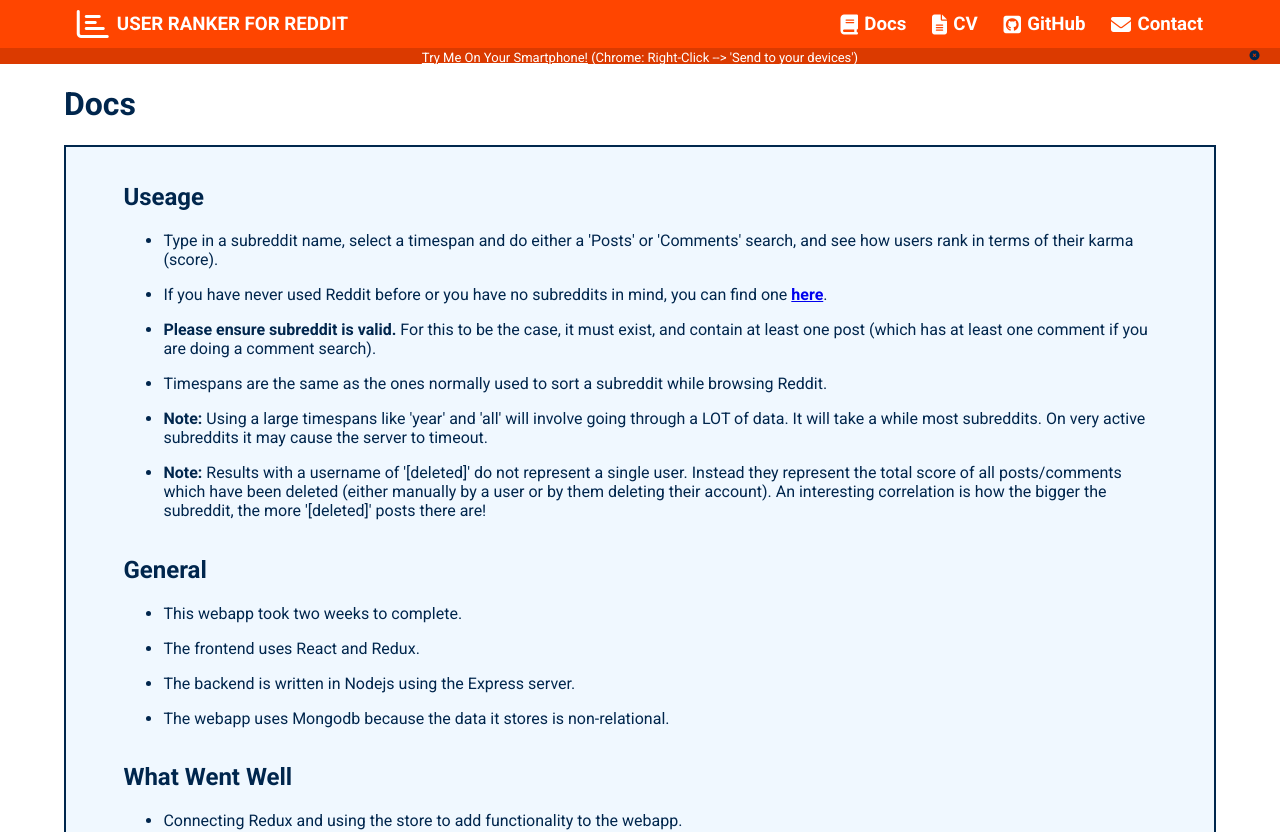
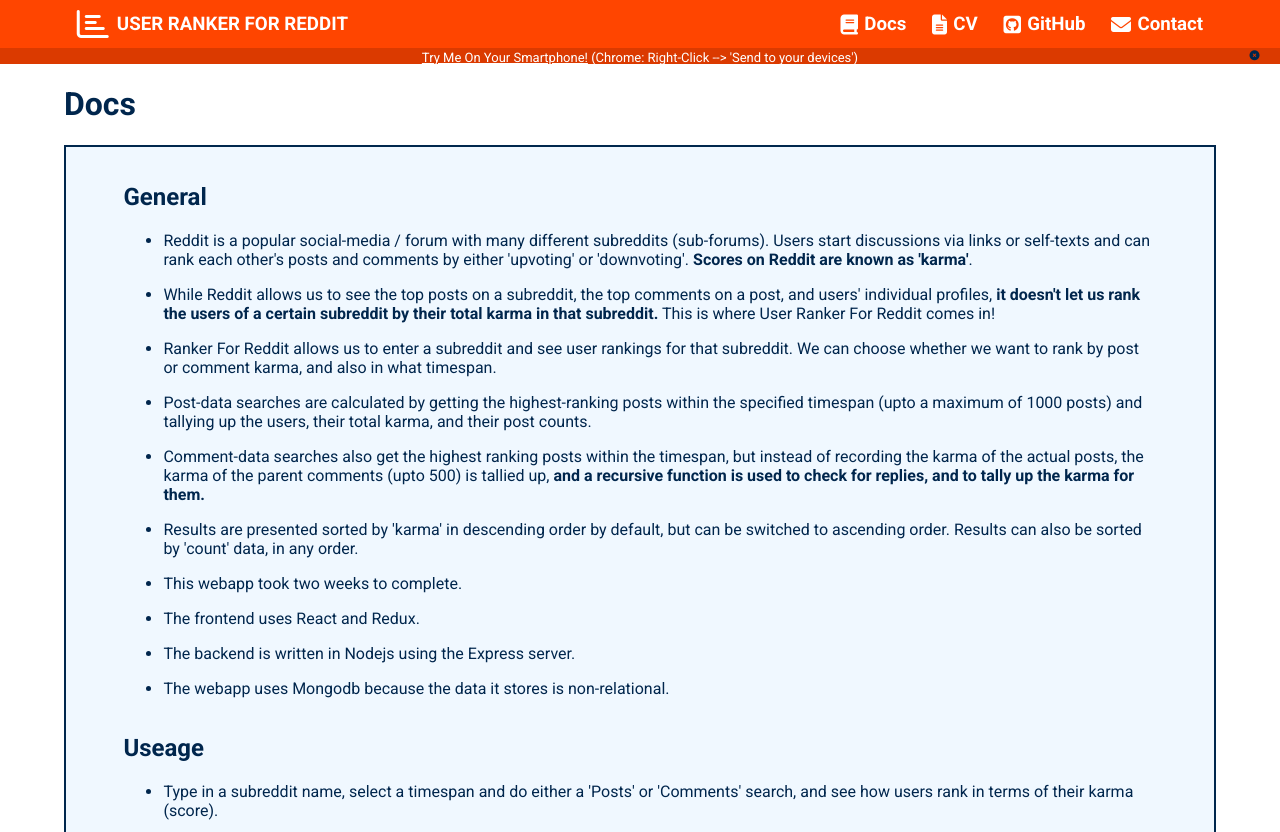
Before and after one commit to ckp92/user-ranker-for-reddit, a React (Create React App) app in the folder client/: page /docs in a window 1280 px wide. Shown: the top 832 px of the page. Built offline with nearby package versions, Linux system fonts and the light colour scheme.

Commit message:
update docs, add better explanation to show what the webapp does. also move 'general' section to top of docs.

```diff
--- a/client/src/components/docs/content.js
+++ b/client/src/components/docs/content.js
@@ -1,5 +1,61 @@
 import React from "react";
 export default [
+  {
+    heading: "General",
+    list: [
+      <div className="list-item">
+        Reddit is a popular social-media / forum with many different subreddits
+        (sub-forums). Users start discussions via links or self-texts and can
+        rank each other's posts and comments by either 'upvoting' or
+        'downvoting'.{" "}
+        <span className="bold">Scores on Reddit are known as 'karma'</span>.
+      </div>,
+      <div className="list-item">
+        While Reddit allows us to see the top posts on a subreddit, the top
+        comments on a post, and users' individual profiles,{" "}
+        <span className="bold">
+          it doesn't let us rank the users of a certain subreddit by their total
+          karma in that subreddit.
+        </span>{" "}
+        This is where User Ranker For Reddit comes in!
+      </div>,
+      <div className="list-item">
+        Ranker For Reddit allows us to enter a subreddit and see user rankings
+        for that subreddit. We can choose whether we want to rank by post or
+        comment karma, and also in what timespan.
+      </div>,
+      <div className="list-item">
+        Post-data searches are calculated by getting the highest-ranking posts
+        within the specified timespan (upto a maximum of 1000 posts) and
+        tallying up the users, their total karma, and their post counts.
+      </div>,
+      <div className="list-item">
+        Comment-data searches also get the highest ranking posts within the
+        timespan, but instead of recording the karma of the actual posts, the
+        karma of the parent comments (upto 500) is tallied up,{" "}
+        <span className="bold">
+          and a recursive function is used to check for replies, and to tally up
+          the karma for them.
+        </span>
+      </div>,
+      <div className="list-item">
+        Results are presented sorted by 'karma' in descending order by default,
+        but can be switched to ascending order. Results can also be sorted by
+        'count' data, in any order.
+      </div>,
+      <div className="list-item">This webapp took two weeks to complete.</div>,
+
+      <div className="list-item">The frontend uses React and Redux.</div>,
+
+      <div className="list-item">
+        The backend is written in Nodejs using the Express server.
+      </div>,
+
+      <div className="list-item">
+        The webapp uses Mongodb because the data it stores is non-relational.
+      </div>
+    ]
+  },
   {
     heading: "Useage",
     list: [
@@ -21,7 +77,6 @@
         </a>
         .
       </div>,
-
       <div className="list-item">
         <span className="bold">Please ensure subreddit is valid.</span> For this
         to be the case, it must exist, and contain at least one post (which has
@@ -46,22 +101,6 @@
         manually by a user or by them deleting their account). An interesting
         correlation is how the bigger the subreddit, the more '[deleted]' posts
         there are!
-      </div>
-    ]
-  },
-  {
-    heading: "General",
-    list: [
-      <div className="list-item">This webapp took two weeks to complete.</div>,
-
-      <div className="list-item">The frontend uses React and Redux.</div>,
-
-      <div className="list-item">
-        The backend is written in Nodejs using the Express server.
-      </div>,
-
-      <div className="list-item">
-        The webapp uses Mongodb because the data it stores is non-relational.
       </div>
     ]
   },
```
